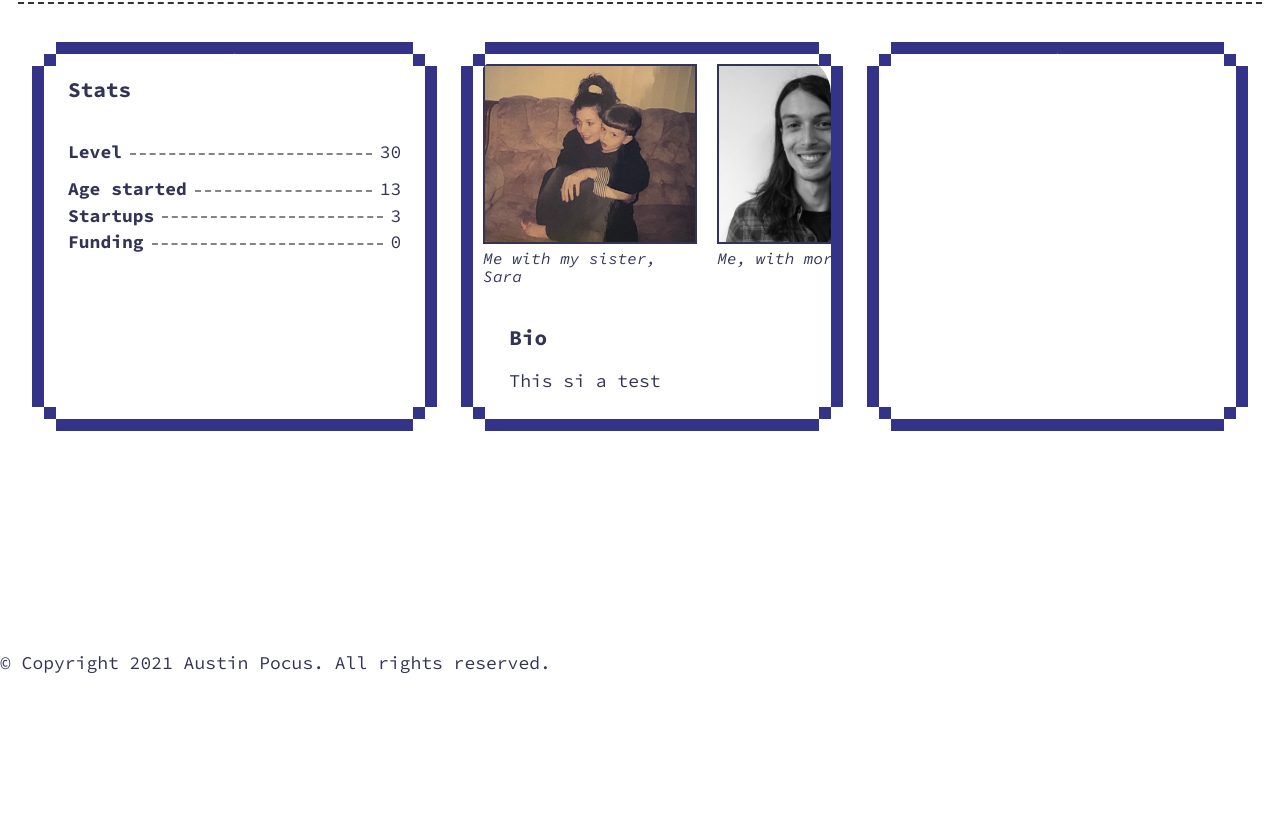
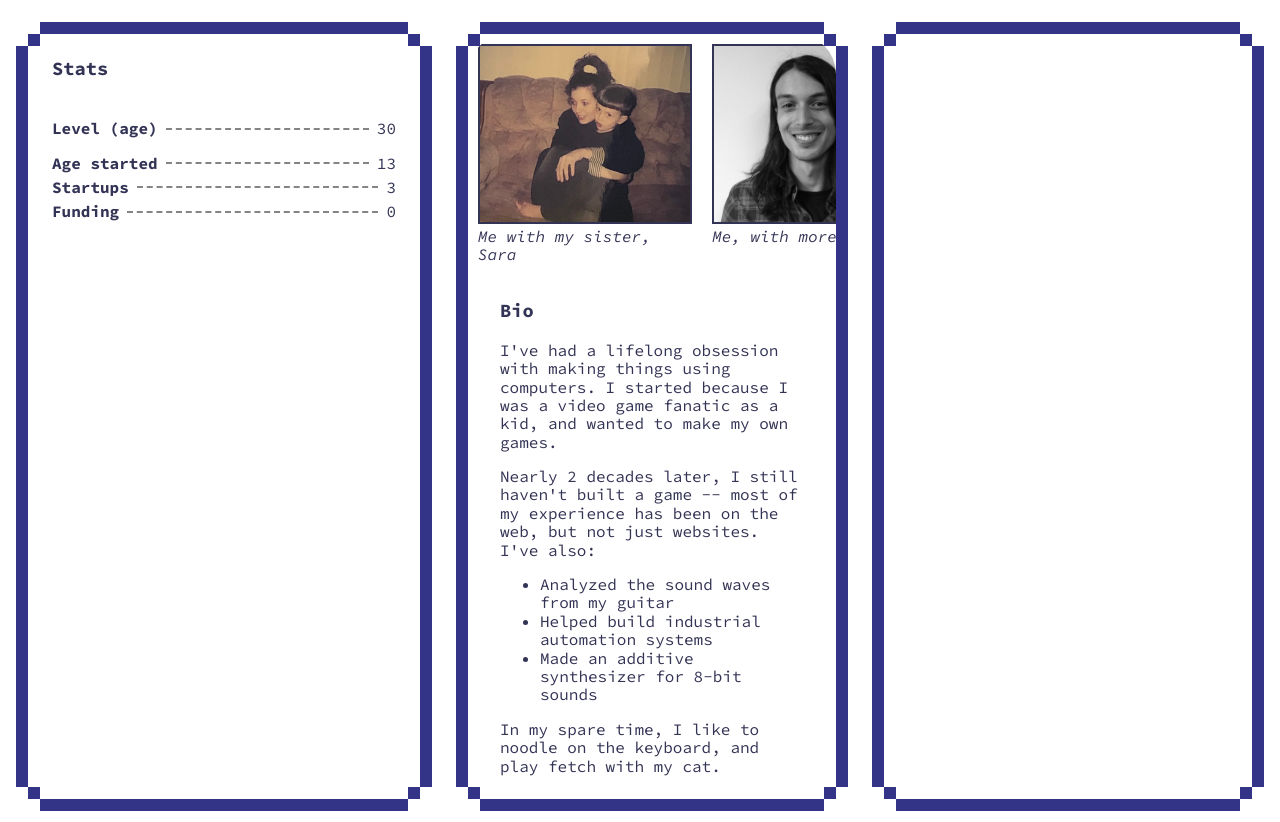
Before and after one commit to ajpocus/austinpocus.com, an Eleventy site: page index.njk in a window 1280 px wide. Shown: the part 126-948 px from the top of the page. Before the commit the page ends 800 px from the top, so only its background shows below. Built offline with nearby package versions, Linux system fonts and the light colour scheme; Eleventy itself is replaced by a stand-in of ours; files that its build step writes are made by us from their sources; what eleventy-plugin-sass would draw is missing.

Commit message:
more styling, first cut at a bio

```diff
--- a/css/base.scss
+++ b/css/base.scss
@@ -3,7 +3,7 @@
 #main-header {
     display: flex;
     align-items: baseline;
-    margin: 18px;
+    margin: 12px 16px;
     padding: 16px 0;
     border-bottom: 2px dashed #333;
 
@@ -42,9 +42,13 @@
 }
 
 main {
-    padding: 20px;
+    padding: 1em;
 
     .title {
         margin-top: 0
     }
 }
+
+footer {
+    padding: 1em;
+}
--- a/css/global.scss
+++ b/css/global.scss
@@ -10,7 +10,7 @@ html, body {
 
 body {
     font-family: "Source Code Pro", monospace;
-    font-size: 18px;
+    font-size: 16px;
     color: $textColor;
     display: flex;
     flex-direction: column;
--- a/css/index.scss
+++ b/css/index.scss
@@ -3,7 +3,7 @@
 
 .sections {
     display: flex;
-    justify-content: space-evenly;
+    justify-content: space-between;
 
     section {
         @include pixel-borders(
@@ -14,6 +14,14 @@
 
         flex: 1;
         margin: 0 12px;
+
+        &:first-child {
+            margin-left: 0;
+        }
+
+        &:last-child {
+            margin-right: 0;
+        }
 
         .heading-group {
             display: flex;
--- a/index.njk
+++ b/index.njk
@@ -15,7 +15,7 @@
 
             <ol class="stat-list">
                 <li class="level stat">
-                    <label class="name">Level</label>
+                    <label class="name">Level (age)</label>
                     <div class="dash"></div>
                     <span class="value">30</span>
                 </li>
@@ -55,7 +55,17 @@
             <div class="content">
                 <h3>Bio</h3>
 
-                <p>This si a test</p>
+                <p>I've had a lifelong obsession with making things using computers. I started because I was a video game fanatic as a kid, and wanted to make my own games.</p>
+
+                <p>Nearly 2 decades later, I still haven't built a game -- most of my experience has been on the web, but not just websites. I've also:</p>
+
+                <ul>
+                    <li>Analyzed the sound waves from my guitar</li>
+                    <li>Helped build industrial automation systems</li>
+                    <li>Made an additive synthesizer for 8-bit sounds</li>
+                </ul>
+
+                <p>In my spare time, I like to noodle on the keyboard, and play fetch with my cat.</p>
             </div>
         </section>
 
```
